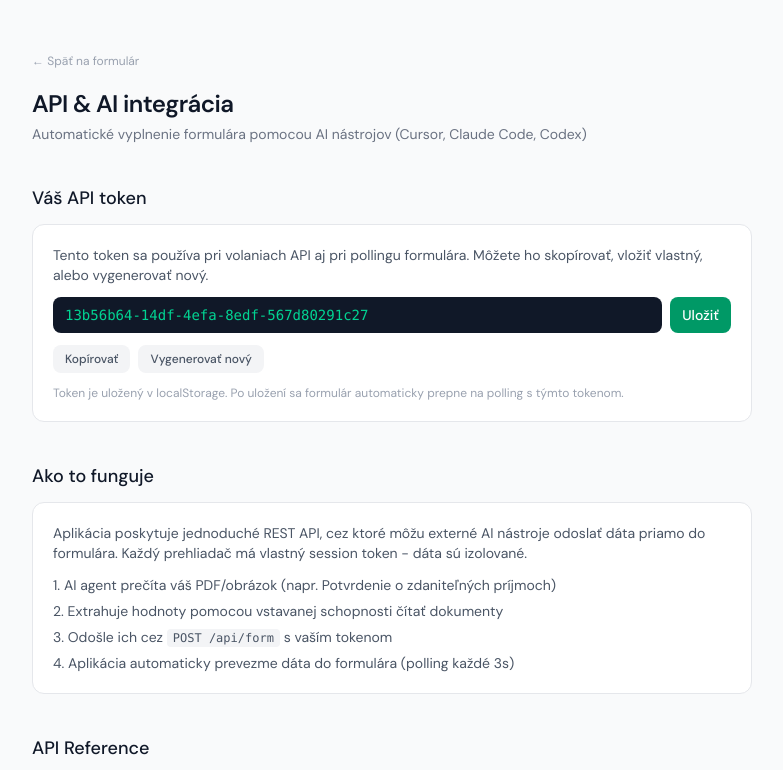
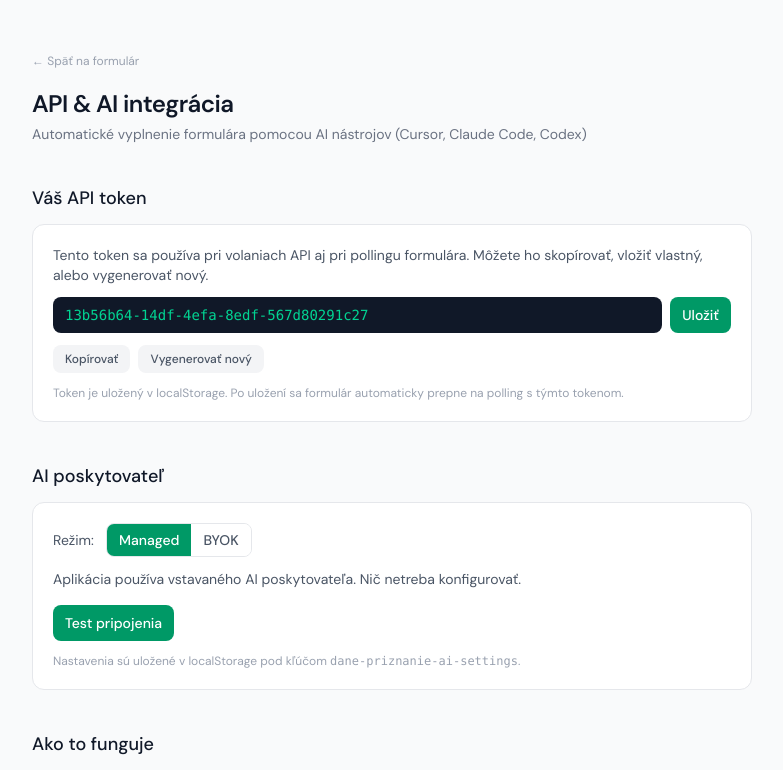
Before and after one commit to martin-gomola/danove-priznanie, a Next.js app: page /developer in a window 1280 px wide. Shown: the top 770 px of the page, without its empty margins (248-1031 px from the left). Built offline with nearby package versions, Linux system fonts and the light colour scheme.

Commit message:
feat: add hybrid ai provider settings in developer page

```diff
--- a/src/app/developer/page.tsx
+++ b/src/app/developer/page.tsx
@@ -1,6 +1,7 @@
 'use client';
 
 import { useEffect, useState } from 'react';
+import { AIProviderSettings } from '@/components/developer/AIProviderSettings';
 
 const SESSION_TOKEN_KEY = 'dane-priznanie-session-token';
 
@@ -107,6 +108,8 @@ export default function DeveloperPage() {
             </p>
           </div>
         </section>
+
+        <AIProviderSettings />
 
         {/* How it works */}
         <section className="space-y-3">
--- /dev/null
+++ b/src/components/developer/AIProviderSettings.tsx
@@ -0,0 +1,232 @@
+'use client';
+
+import React, { useCallback, useEffect, useState } from 'react';
+import type { AIProviderConfig, AIMode } from '@/types/TaxForm';
+
+const AI_SETTINGS_KEY = 'dane-priznanie-ai-settings';
+
+const DEFAULT_SETTINGS: AIProviderConfig = {
+  mode: 'managed',
+  provider: 'openai',
+  apiKey: '',
+  baseUrl: '',
+  model: 'gpt-4o',
+  lastConnectionCheck: '',
+  connectionOk: false,
+};
+
+function loadSettings(): AIProviderConfig {
+  if (typeof window === 'undefined') return { ...DEFAULT_SETTINGS };
+  try {
+    const raw = localStorage.getItem(AI_SETTINGS_KEY);
+    if (!raw) return { ...DEFAULT_SETTINGS };
+    const parsed = JSON.parse(raw) as Partial<AIProviderConfig>;
+    return { ...DEFAULT_SETTINGS, ...parsed };
+  } catch {
+    return { ...DEFAULT_SETTINGS };
+  }
+}
+
+function saveSettings(settings: AIProviderConfig) {
+  if (typeof window === 'undefined') return;
+  try {
+    localStorage.setItem(AI_SETTINGS_KEY, JSON.stringify(settings));
+  } catch {
+    // ignore
+  }
+}
+
+export function AIProviderSettings() {
+  const [settings, setSettings] = useState<AIProviderConfig>(DEFAULT_SETTINGS);
+  const [testing, setTesting] = useState(false);
+  const [testError, setTestError] = useState<string | null>(null);
+
+  const load = useCallback(() => {
+    setSettings(loadSettings());
+  }, []);
+
+  useEffect(() => {
+    load();
+  }, [load]);
+
+  const update = useCallback((patch: Partial<AIProviderConfig>) => {
+    setSettings((prev) => {
+      const next = { ...prev, ...patch };
+      saveSettings(next);
+      return next;
+    });
+  }, []);
+
+  const handleModeChange = useCallback(
+    (mode: AIMode) => {
+      update({ mode });
+    },
+    [update]
+  );
+
+  const handleTestConnection = useCallback(async () => {
+    setTestError(null);
+    setTesting(true);
+    const payload = {
+      mode: settings.mode,
+      provider: settings.provider,
+      apiKey: settings.mode === 'byok' ? settings.apiKey : '',
+      baseUrl: settings.mode === 'byok' ? settings.baseUrl : '',
+      model: settings.mode === 'byok' ? settings.model || 'gpt-4o' : '',
+    };
+    try {
+      const res = await fetch('/api/ai/test-connection', {
+        method: 'POST',
+        headers: { 'Content-Type': 'application/json' },
+        body: JSON.stringify(payload),
+      });
+      const data = (await res.json().catch(() => ({}))) as { ok?: boolean; error?: string };
+      if (res.ok && data.ok) {
+        update({
+          lastConnectionCheck: new Date().toISOString(),
+          connectionOk: true,
+        });
+      } else {
+        update({
+          lastConnectionCheck: new Date().toISOString(),
+          connectionOk: false,
+        });
+        setTestError(data.error || `HTTP ${res.status}`);
+      }
+    } catch (err) {
+      update({
+        lastConnectionCheck: new Date().toISOString(),
+        connectionOk: false,
+      });
+      setTestError(err instanceof Error ? err.message : 'Network error');
+    } finally {
+      setTesting(false);
+    }
+  }, [settings.mode, settings.provider, settings.apiKey, settings.baseUrl, settings.model, update]);
+
+  const handleApiKeyChange = useCallback(
+    (e: React.ChangeEvent<HTMLInputElement>) => update({ apiKey: e.target.value }),
+    [update]
+  );
+
+  const handleBaseUrlChange = useCallback(
+    (e: React.ChangeEvent<HTMLInputElement>) => update({ baseUrl: e.target.value }),
+    [update]
+  );
+
+  const handleModelChange = useCallback(
+    (e: React.ChangeEvent<HTMLInputElement>) => update({ model: e.target.value }),
+    [update]
+  );
+
+  return (
+    <section className="space-y-3">
+      <h2 className="text-lg font-medium">AI poskytovateľ</h2>
+      <div className="rounded-xl border border-gray-200 bg-white p-5 space-y-3">
+        <div className="flex items-center gap-3">
+          <span className="text-sm text-gray-600">Režim:</span>
+          <div className="flex rounded-lg border border-gray-200 overflow-hidden">
+            <button
+              type="button"
+              onClick={() => handleModeChange('managed')}
+              className={`px-3 py-1.5 text-sm font-medium transition-colors ${
+                settings.mode === 'managed'
+                  ? 'bg-emerald-600 text-white'
+                  : 'bg-white text-gray-600 hover:bg-gray-50'
+              }`}
+            >
+              Managed
+            </button>
+            <button
+              type="button"
+              onClick={() => handleModeChange('byok')}
+              className={`px-3 py-1.5 text-sm font-medium transition-colors ${
+                settings.mode === 'byok'
+                  ? 'bg-emerald-600 text-white'
+                  : 'bg-white text-gray-600 hover:bg-gray-50'
+              }`}
+            >
+              BYOK
+            </button>
+          </div>
+        </div>
+
+        {settings.mode === 'managed' ? (
+          <p className="text-sm text-gray-600">
+            Aplikácia používa vstavaného AI poskytovateľa. Nič netreba konfigurovať.
+          </p>
+        ) : (
+          <>
+            <p className="text-sm text-amber-700 bg-amber-50 border border-amber-200 rounded-lg px-3 py-2">
+              <strong>Upozornenie:</strong> V režime BYOK sa dáta odosielajú na vášmi zadaný endpoint.
+              Overte, že používate dôveryhodnú URL a API kľúč.
+            </p>
+            <div className="space-y-2">
+              <label className="block text-sm font-medium text-gray-700">API kľúč</label>
+              <input
+                type="password"
+                value={settings.apiKey}
+                onChange={handleApiKeyChange}
+                placeholder="sk-..."
+                className="w-full px-3 py-2 border border-gray-200 rounded-lg text-sm focus:outline-none focus:ring-2 focus:ring-emerald-500/40"
+                spellCheck={false}
+              />
+            </div>
+            <div className="space-y-2">
+              <label className="block text-sm font-medium text-gray-700">Base URL</label>
+              <input
+                type="text"
+                value={settings.baseUrl}
+                onChange={handleBaseUrlChange}
+                placeholder="https://api.openai.com/v1"
+                className="w-full px-3 py-2 border border-gray-200 rounded-lg text-sm focus:outline-none focus:ring-2 focus:ring-emerald-500/40"
+                spellCheck={false}
+              />
+            </div>
+            <div className="space-y-2">
+              <label className="block text-sm font-medium text-gray-700">Model</label>
+              <input
+                type="text"
+                value={settings.model}
+                onChange={handleModelChange}
+                placeholder="gpt-4o"
+                className="w-full px-3 py-2 border border-gray-200 rounded-lg text-sm focus:outline-none focus:ring-2 focus:ring-emerald-500/40"
+                spellCheck={false}
+              />
+            </div>
+          </>
+        )}
+
+        <div className="flex items-center gap-2 pt-1">
+          <button
+            type="button"
+            onClick={handleTestConnection}
+            disabled={testing || (settings.mode === 'byok' && !settings.apiKey)}
+            className="px-3 py-2 rounded-lg text-sm font-medium bg-emerald-600 text-white hover:bg-emerald-700 disabled:opacity-40 disabled:cursor-not-allowed transition-colors"
+          >
+            {testing ? 'Testujem…' : 'Test pripojenia'}
+          </button>
+          {settings.lastConnectionCheck && (
+            <span className="text-xs text-gray-500">
+              Naposledy:{' '}
+              {new Date(settings.lastConnectionCheck).toLocaleString('sk-SK')}
+              {settings.connectionOk ? (
+                <span className="ml-1 text-emerald-600">✓ OK</span>
+              ) : (
+                <span className="ml-1 text-red-600">✗ Zlyhanie</span>
+              )}
+            </span>
+          )}
+        </div>
+        {testError && (
+          <p className="text-xs text-red-600">
+            Chyba: {testError}
+          </p>
+        )}
+        <p className="text-xs text-gray-400">
+          Nastavenia sú uložené v localStorage pod kľúčom <code>{AI_SETTINGS_KEY}</code>.
+        </p>
+      </div>
+    </section>
+  );
+}
```
